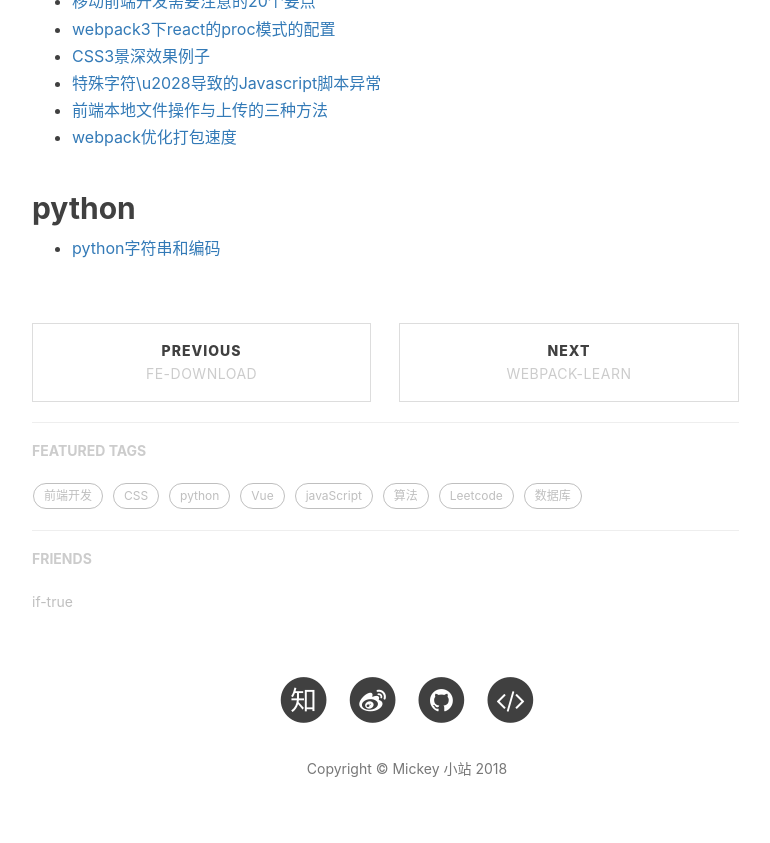
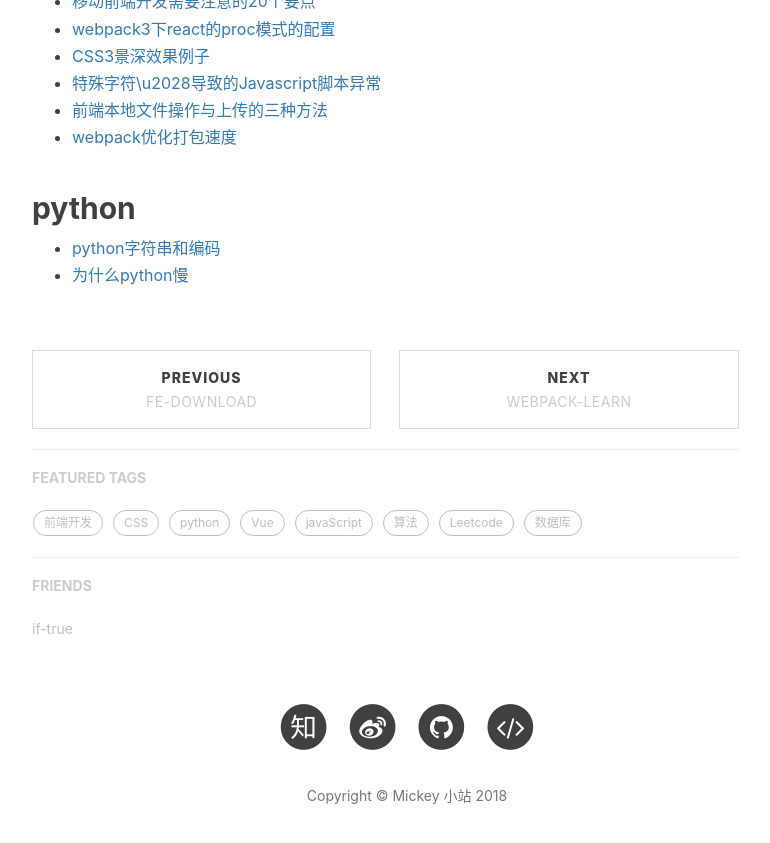
Before and after one commit to mickey0524/mickey0524.github.io, a Jekyll site: the page built from _posts/2017-10-20-superior-article.md, in a window 1280 px wide and 900 px high, scrolled down 949 px. Shown: the top 843 px of the window, without its empty margins (233-1003 px from the left). Built offline with Jekyll 4.4.1, drawn with Linux system fonts in a browser that asks for light colours; nearby versions of some CDN libraries; comment, search, counter and statistics services are not loaded.

Commit message:
feat(python): 增加python为什么慢的愿意的文章

```diff
--- a/_posts/2017-10-20-superior-article.md
+++ b/_posts/2017-10-20-superior-article.md
@@ -32,3 +32,4 @@ tags:
 ## python
 
 * [python字符串和编码](字符串和编码)
+* [为什么python慢](https://jakevdp.github.io/blog/2014/05/09/why-python-is-slow/)
```
